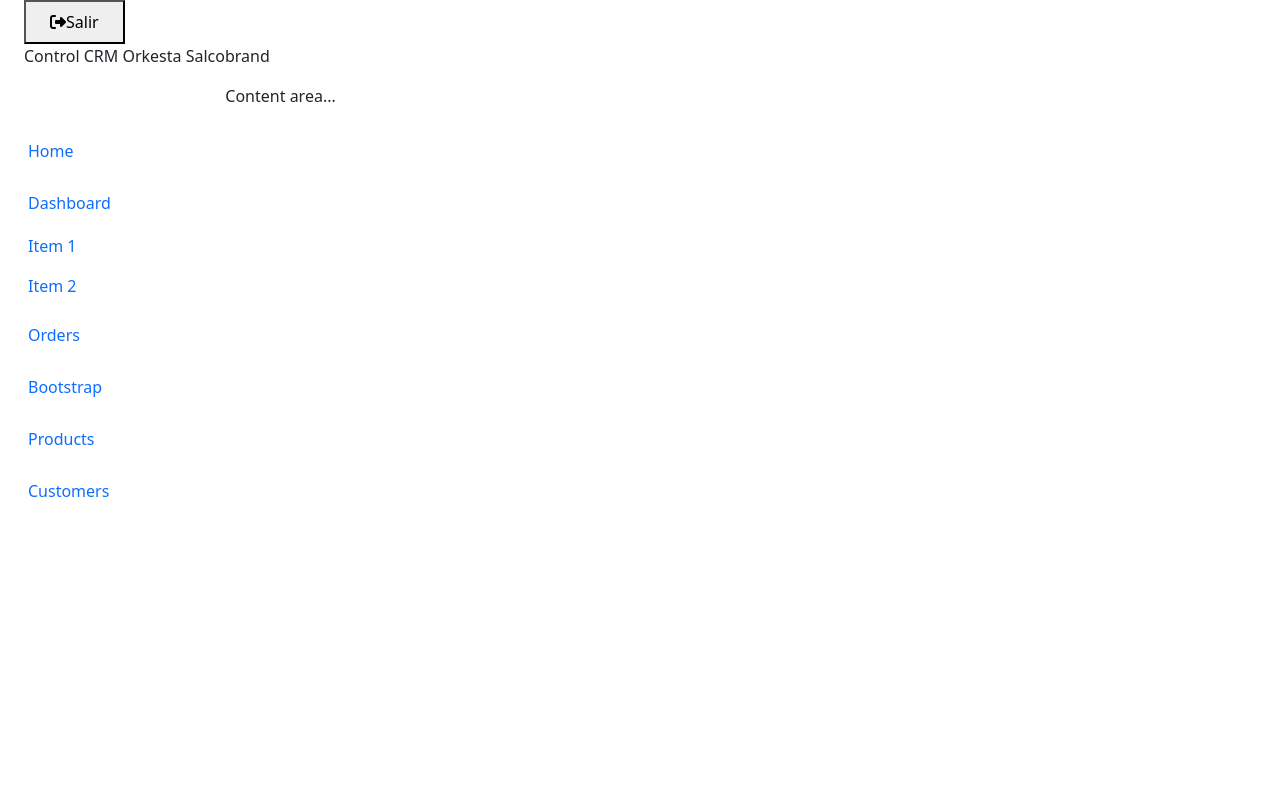
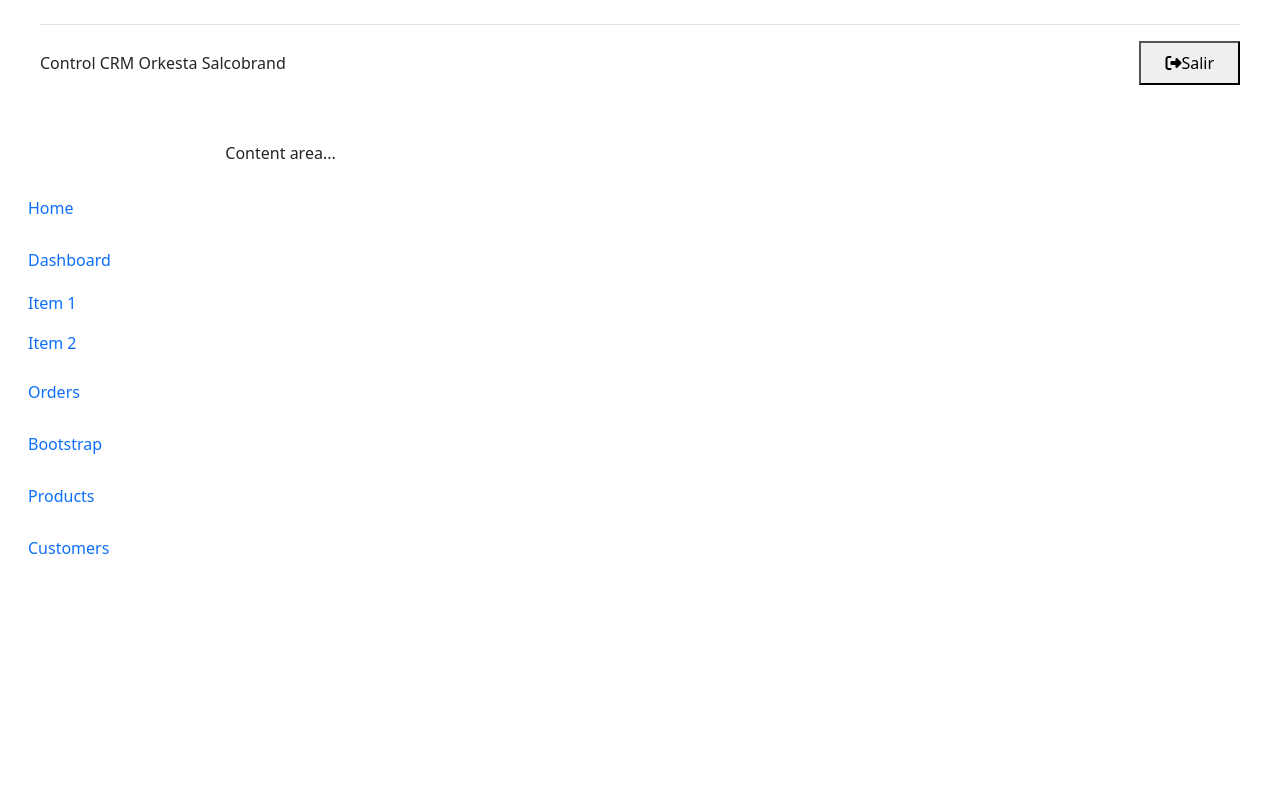
Before and after one commit to soluziona-cl/Soluziona.CRM, a React (Create React App) app: page /Dashboard in a window 1280 px wide. Shown: the top 800 px of the page. Built offline with nearby package versions, Linux system fonts and the light colour scheme; no server answers; some icons are missing.

Commit message:
ajustes header

```diff
--- a/src/html/Componentes/Header.js
+++ b/src/html/Componentes/Header.js
@@ -6,7 +6,7 @@
     const navigate = useNavigate();
     const handleLogout = () => {
 
-      navigate(rutaservidor);
+        navigate(rutaservidor);
     };
 
     const rutaservidor = "/Orkesta_CallSouth_Salcobrand";
@@ -14,20 +14,21 @@
     return (
         <>
             <nav className=" h-full bg-slate-500 border-gray-200 px-4  py-2.5 ">
-                <div className="flex flex-wrap justify-between items-center mx-auto">
+                <div className="d-flex flex-wrap justify-content-between align-items-center py-3 my-4 m-3 border-top">
+                <div className="justify-between items-center w-full lg:flex lg:w-auto lg:order-1" id="mobile-menu-2">
+                        <span className="text-xl text-gray-200 px-10">Control CRM Orkesta Salcobrand</span>
+                    </div>
                     <div className="flex items-center lg:order-2">
 
                         <button
-            onClick={handleLogout}
-            className=' text-gray-200 bg-slate-400 focus:ring-4 focus:ring-gray-300 font-medium rounded-lg text-sm px-4 lg:px-5 py-2 lg:py-2.5  focus:outline-none '
-          ><i class="fa-solid fa-right-from-bracket mr-2"></i>
-              Salir
-          </button>
+                            onClick={handleLogout}
+                            className=' text-gray-200 bg-slate-400 focus:ring-4 focus:ring-gray-300 font-medium rounded-lg text-sm px-4 lg:px-5 py-2 lg:py-2.5  focus:outline-none '
+                        ><i class="fa-solid fa-right-from-bracket mr-4"></i>
+                            Salir
+                        </button>
 
                     </div>
-                    <div className="justify-between items-center w-full lg:flex lg:w-auto lg:order-1" id="mobile-menu-2">
-                        <span className="text-xl text-gray-200 px-10">Control CRM Orkesta Salcobrand</span>
-                    </div>
+
                 </div>
             </nav>
         </>
```
